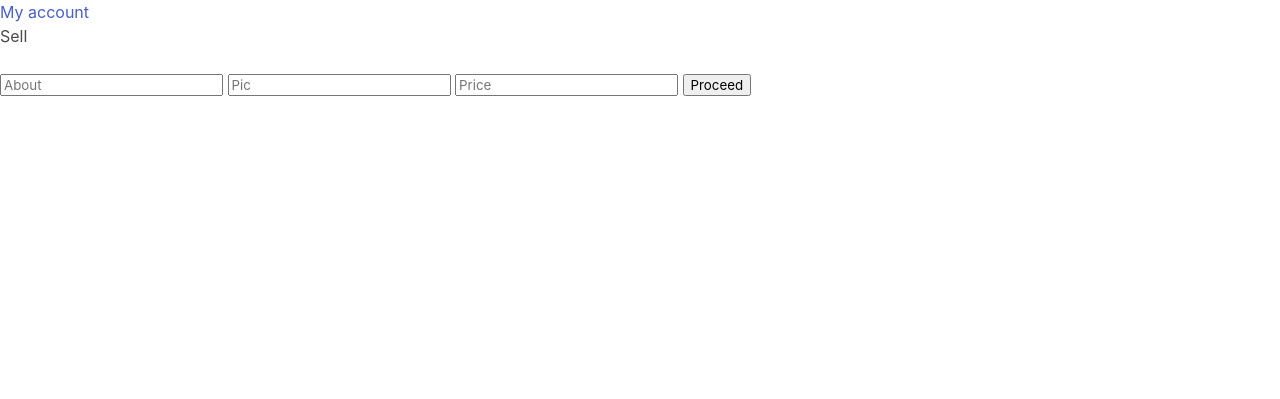
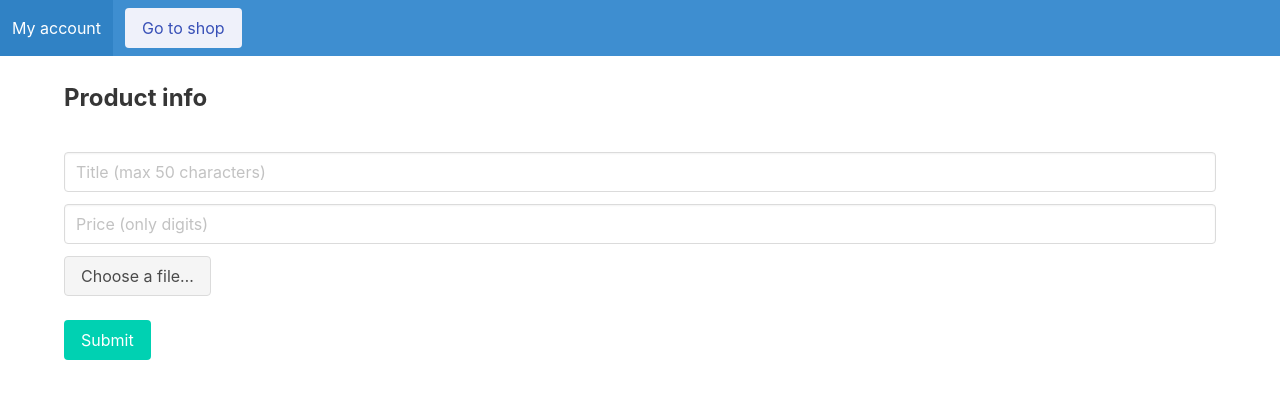
Before and after one commit to HeyLey/market, a Flask app: page /sell_item in a window 1280 px wide. Shown: the top 399 px of the page. Run offline with Flask 3, Linux system fonts and the light colour scheme; the visitor is signed in with stand-in values (Sample User, id 1).

Commit message:
add style for sell page

```diff
--- a/app.py
+++ b/app.py
@@ -11,6 +11,7 @@ def create_app():
     app.register_blueprint(bp)
     app.secret_key = cfg.app_secret_key
     app.config['PERMANENT_SESSION_LIFETIME'] = timedelta(hours=10)
+    app.config['UPLOAD_FOLDER'] = cfg.upload_folder
 
     logging.basicConfig(format='%(asctime)s %(levelname)s: %(message)s', level=logging.DEBUG)
     logging.info("App is started")
--- a/config.py
+++ b/config.py
@@ -1,4 +1,5 @@
 app_secret_key = 'bad_key'
+upload_folder = 'static/img/'
 
 engine = "postgresql"
 username = "admin"
--- a/db/init.sql
+++ b/db/init.sql
@@ -16,7 +16,7 @@ CREATE TABLE IF NOT EXISTS items (
     item_id INT GENERATED ALWAYS AS IDENTITY,
     user_id INT NOT NULL,
     about VARCHAR ( 50 ) NOT NULL,
-    pic VARCHAR ( 50 ) NOT NULL DEFAULT '0.png',
+    pic VARCHAR ( 500 ) NOT NULL DEFAULT '0.png',
     price INT NOT NULL,
     is_in_stock BOOLEAN NOT NULL,
     created_on TIMESTAMP NOT NULL,
--- a/main/routes.py
+++ b/main/routes.py
@@ -1,6 +1,10 @@
 from flask import render_template, request, url_for, redirect, session
+import config as cfg
 from flask import Blueprint
+from werkzeug.utils import secure_filename
+
 from main.models import User, Order, Item, db
+import os
 import datetime
 
 import logging
@@ -86,15 +90,19 @@ def sell_item():
         username = session['user']
         if request.method == 'POST':
             about = request.form['about']
-            pic = request.form['pic']
+            file = request.files['file']
             price = request.form['price']
             if about == "" or about.count(' ') == len(about) or not price.isdigit():
                 error = "Please add product info correct."
                 return render_template('sell_item.html', username=username, error=error)
-            if pic == "" or pic.count(' ') == len(pic):
-                pic = "0.png"
             user_id = User.query.filter_by(username=username).first().user_id
-            new_product = Item(user_id=user_id, about=about, pic=pic, price=price)
+            if 'file' not in request.files or file.filename == '':
+                new_product = Item(user_id=user_id, about=about, price=price)
+            else:
+                filename = username + str(datetime.datetime.now()) + file.filename
+                filename = secure_filename(filename)
+                file.save(os.path.join(cfg.upload_folder, filename))
+                new_product = Item(user_id=user_id, about=about, pic=filename, price=price)
             db.session.add(new_product)
             db.session.commit()
             return redirect(url_for('main.show_user_acc', username=username))
--- a/templates/sell_item.html
+++ b/templates/sell_item.html
@@ -1,22 +1,54 @@
 <html>
   <head>
     <title>Sell</title>
-      <meta name="viewport" content="width=device-width, initial-scale=1.0">
     <link href="static/style/base.css" rel="stylesheet" media="screen">
   </head>
-  <a href="/@{{username}}">My account</a>
-  <h1>Sell</h1>
-    <br>
-      <form action="" method="post">
-        <input type="text" placeholder="About" name="about" value="{{
-          request.form.about}}">
-         <input type="text" placeholder="Pic" name="pic" value="{{
-          request.form.pic }}">
-          <input type="text" placeholder="Price" name="price" value="{{
-          request.form.price }}">
-        <input class="btn btn-default" type="submit" value="Proceed">
-      </form>
-    {% if error %}
-        <p class="error"><strong>Error:</strong> {{ error }}
-    {% endif %}
+  <body>
+     <nav class="navbar is-top is-info">
+        <div class="navbar-brand">
+            <a class="navbar-item" href="/@{{username}}">My account</a>
+        </div>
+        <div class="navbar-item" class="navbar-brand">
+            <a href="/products">
+                <button class="button is-link is-light">Go to shop</button>
+            </a>
+        </div>
+     </nav>
+     <div class="container">
+        <div>
+            </br>
+            <label class="label is-large">Product info</label>
+            </br>
+        </div>
+        <div>
+            <form action="" method="post" enctype=multipart/form-data>
+                <div class="field">
+                    <input class="input" type="text" placeholder="Title (max 50 characters)" name="about" value="{{ request.form.about }}">
+                </div>
+                <div class="field">
+                    <input class="input" type="text" placeholder="Price (only digits)" name="price" value="{{ request.form.price }}">
+                </div>
+                <div class="file">
+                    <label class="file-label">
+                        <input class="file-input"  type="file" name="file" accept=".jpg,.jpeg,.png">
+                        <span class="file-cta">
+                            <span class="file-label">Choose a file…</span>
+                        </span>
+                    </label>
+                </div>
+                </br>
+                <input class="control button is-primary" type="submit" value="Submit">
+            </form>
+            {% if error %}
+                <p class="error"><strong>Error:</strong> {{ error }}
+            {% endif %}
+        </div>
+     </div>
+  </body>
+  <script>
+  var loadFile = function (event) {
+  var img = document.getElementById('photo');
+  img.src = URL.createObjectURL(event.target.files[0]);
+  };
+  </script>
 </html>
```
